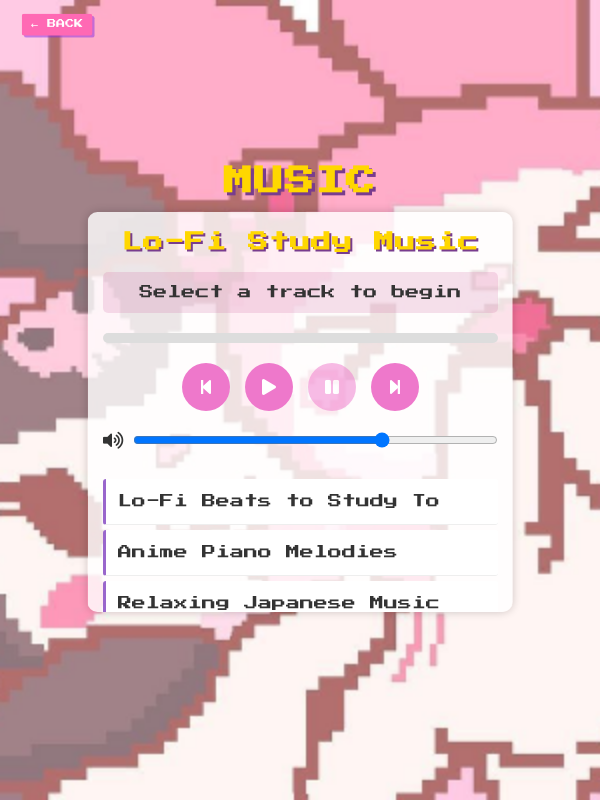
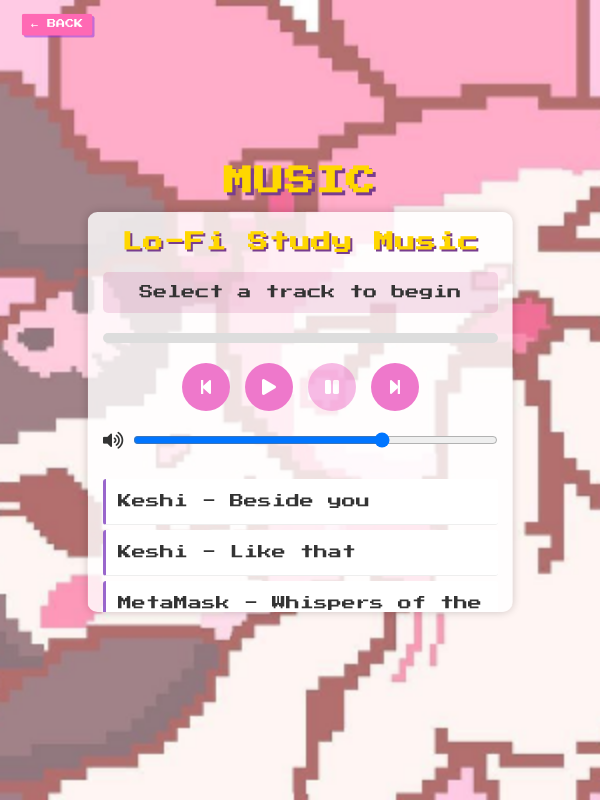
Before and after one commit to aawil712/nagareminder, an Electron app: page views/music.html in a window 600 px wide. Drawn offline with Linux system fonts and the light colour scheme.

Commit message:
Added some music.

```diff
--- a/views/music.html
+++ b/views/music.html
@@ -49,14 +49,14 @@
       </div>
 
       <ul id="music-list" class="music-list">
-        <li class="music-item" data-src="https://cdn.plyr.io/static/demo/Kishi_Bashi_-_It_All_Began_With_a_Burst.mp3">
-          Lo-Fi Beats to Study To
+        <li class="music-item" data-src="../assets/Besideyou.mp3">
+          Keshi - Beside you
         </li>
-        <li class="music-item" data-src="https://cdn.plyr.io/static/demo/Kishi_Bashi_-_It_All_Began_With_a_Burst.mp3">
-          Anime Piano Melodies
+        <li class="music-item" data-src="../assets/LikeThat.mp3">
+          Keshi - Like that
         </li>
-        <li class="music-item" data-src="https://cdn.plyr.io/static/demo/Kishi_Bashi_-_It_All_Began_With_a_Burst.mp3">
-          Relaxing Japanese Music
+        <li class="music-item" data-src="../assets/Whispers.mp3">
+          MetaMask - Whispers of the wind
         </li>
         <li class="music-item" data-src="https://cdn.plyr.io/static/demo/Kishi_Bashi_-_It_All_Began_With_a_Burst.mp3">
           Gaming Background Music
```
Also changed, not shown: 3 other files.
